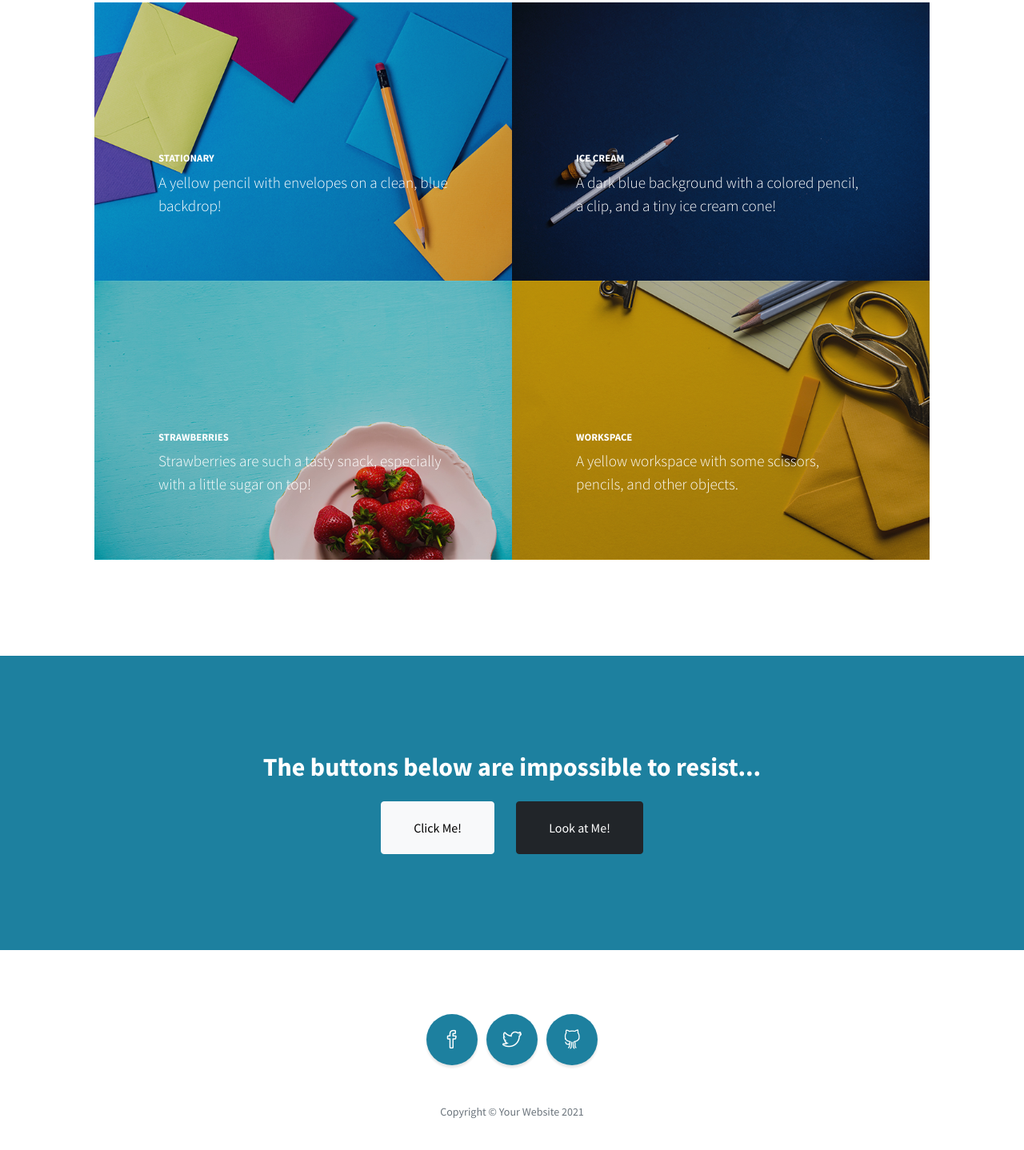
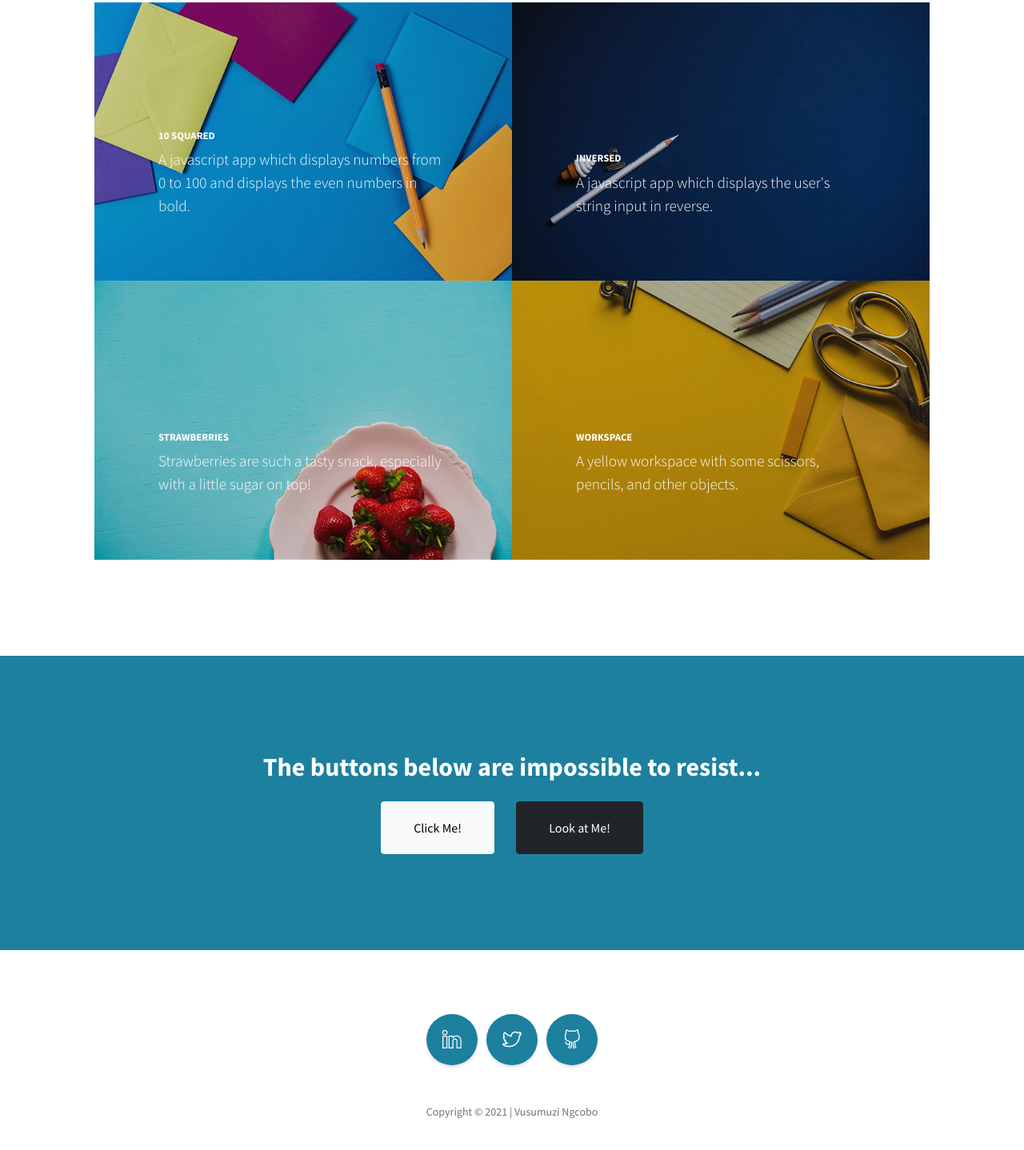
Before and after one commit to VNgcobo/Portfolio, a plain HTML site: page index.html in a window 1280 px wide. Shown: the part 2778-4216 px from the top of the page at 80% size. Drawn offline with nearby package versions, Linux system fonts and the light colour scheme.

Commit message:
Minor changes to the home page

```diff
--- a/index.html
+++ b/index.html
@@ -112,8 +112,8 @@
                         <a class="portfolio-item" href="#!">
                             <div class="caption">
                                 <div class="caption-content">
-                                    <div class="h2">Stationary</div>
-                                    <p class="mb-0">A yellow pencil with envelopes on a clean, blue backdrop!</p>
+                                    <div class="h2">10 Squared</div>
+                                    <p class="mb-0">A javascript app which displays numbers from 0 to 100 and displays the even numbers in bold.</p>
                                 </div>
                             </div>
                             <img class="img-fluid" src="/img/assets/portfolio-1.jpg" alt="..." />
@@ -123,8 +123,8 @@
                         <a class="portfolio-item" href="#!">
                             <div class="caption">
                                 <div class="caption-content">
-                                    <div class="h2">Ice Cream</div>
-                                    <p class="mb-0">A dark blue background with a colored pencil, a clip, and a tiny ice cream cone!</p>
+                                    <div class="h2">Inversed</div>
+                                    <p class="mb-0">A javascript app which displays the user's string input in reverse.</p>
                                 </div>
                             </div>
                             <img class="img-fluid" src="/img/assets/portfolio-2.jpg" alt="..." />
@@ -174,16 +174,16 @@
             <div class="container px-4 px-lg-5">
                 <ul class="list-inline mb-5">
                     <li class="list-inline-item">
-                        <a class="social-link rounded-circle text-white mr-3" href="#!"><i class="icon-social-facebook"></i></a>
+                        <a class="social-link rounded-circle text-white mr-3" href="https://www.linkedin.com/in/v-ngcobo-23614a21a/"><i class="icon-social-linkedin"></i></a>
                     </li>
                     <li class="list-inline-item">
-                        <a class="social-link rounded-circle text-white mr-3" href="#!"><i class="icon-social-twitter"></i></a>
+                        <a class="social-link rounded-circle text-white mr-3" href="https://twitter.com/VNgcobo3"><i class="icon-social-twitter"></i></a>
                     </li>
                     <li class="list-inline-item">
-                        <a class="social-link rounded-circle text-white" href="#!"><i class="icon-social-github"></i></a>
+                        <a class="social-link rounded-circle text-white" href="https://github.com/VNgcobo"><i class="icon-social-github"></i></a>
                     </li>
                 </ul>
-                <p class="text-muted small mb-0">Copyright &copy; Your Website 2021</p>
+                <p class="text-muted small mb-0">Copyright &copy; 2021 |  Vusumuzi Ngcobo</p>
             </div>
         </footer>
         <!-- Scroll to Top Button-->
```
Also changed, not shown: img/Logo/logo.svg (added).
